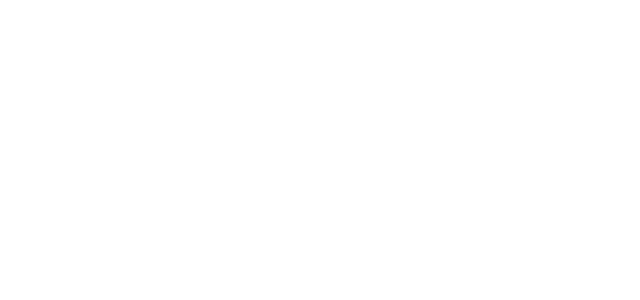
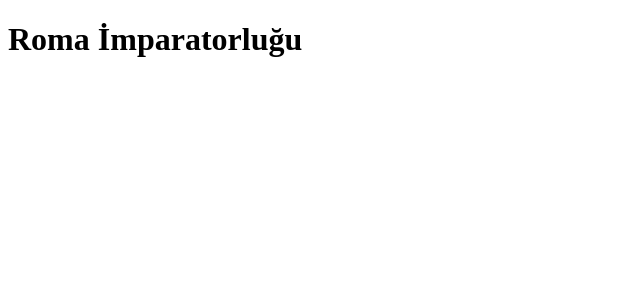
Before and after one commit to Soner-Ozciftci/React-Scroll-Bar-Indicator-App, a React (Create React App) app: page / in a window 1280 px wide. Shown: the top 300 px of the page, without its empty margins (0-640 px from the left). Built offline with nearby package versions, Linux system fonts and the light colour scheme.

Commit message:
Roma Empire h1

```diff
--- a/src/App.js
+++ b/src/App.js
@@ -1,15 +1,14 @@
-import { useState,useEffect } from 'react';
-import './ScrollIndicator.css'
-import './App.css';
-
-
+import { useState, useEffect } from "react";
+import "./ScrollIndicator.css";
+import "./App.css";
 
 function App() {
-
   return (
     <div className="App">
-
-
+      <div className="progressMainWrapper">
+        <div className="progressMainStyle"></div>
+      </div>
+      <h1>Roma İmparatorluğu</h1>
     </div>
   );
 }
```
